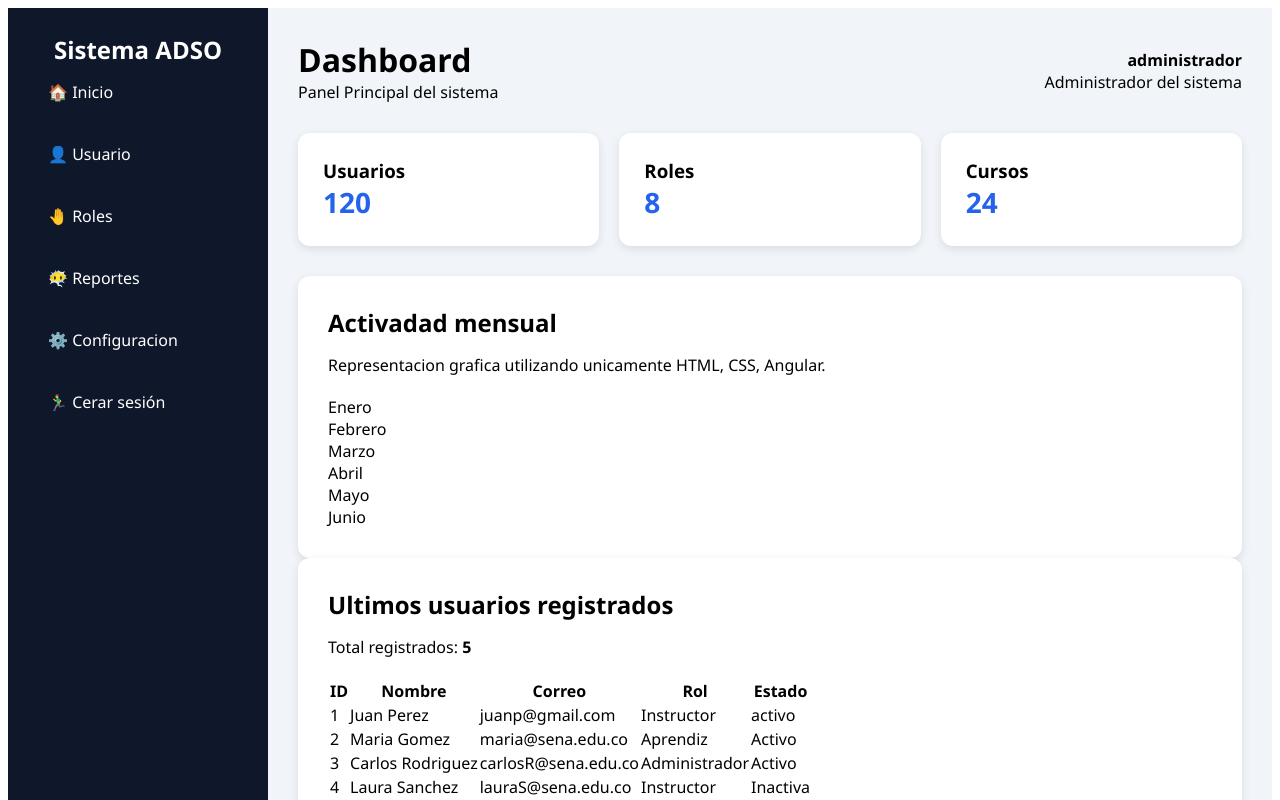
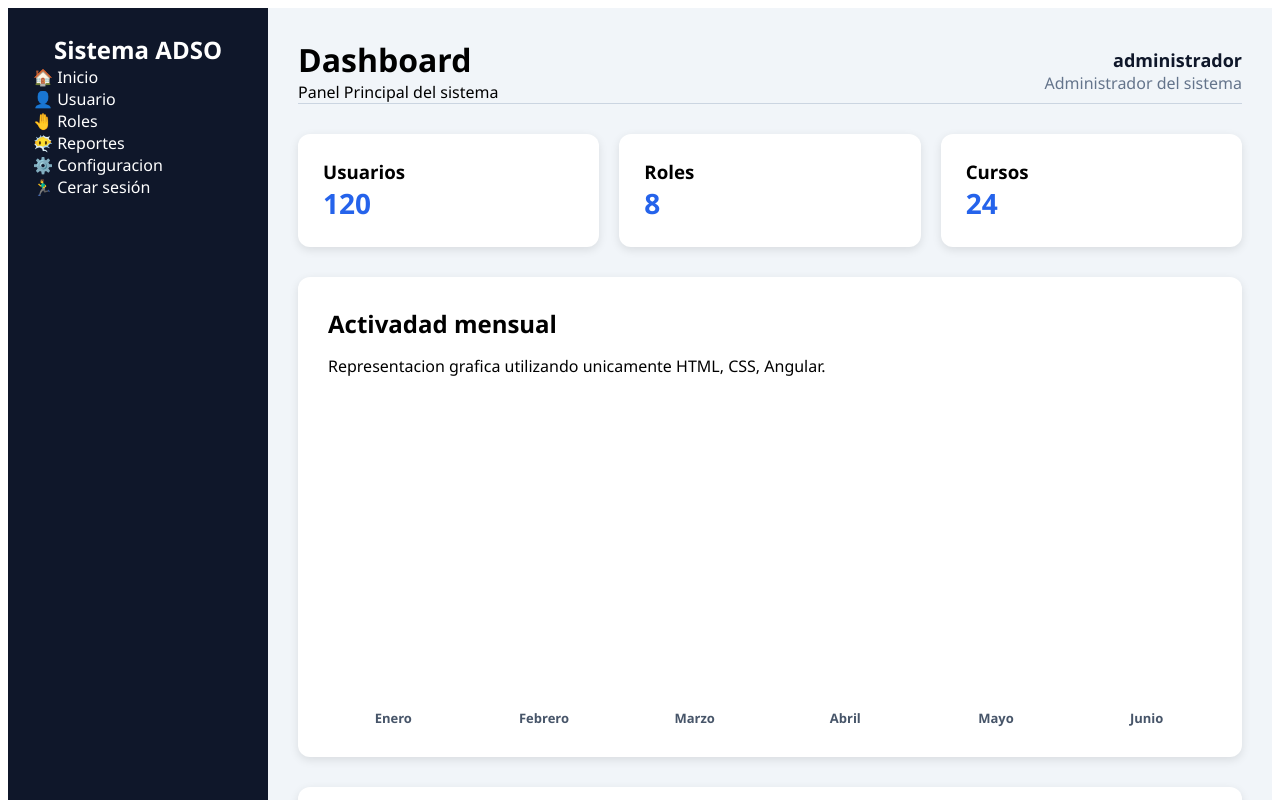
Before and after one commit to BryanAlexander-Reyes/frontend_proyecto, an Angular app: page /dashboard in a window 1280 px wide. Shown: the top 800 px of the page. Built offline with nearby package versions, Linux system fonts and the light colour scheme.

Commit message:
se genera css del dashborad

```diff
--- a/src/app/pages/dashboard/dashboard.css
+++ b/src/app/pages/dashboard/dashboard.css
@@ -27,16 +27,16 @@
 }
 
 .sidebar li{
-    padding: 15px;
-    margin-bottom: 10px;
-    border-radius: 8px;
-    cursor: pointer;
+    display: flex;
+    align-items: center;
+    gap:10px;
     transition: .3s;
+
 }
 
 .sidebarli:hover{
-    background: #1e293b;
-
+    background: #2563eb;
+    padding-left: 25px;
 }
 
 .content{
@@ -49,11 +49,21 @@
     justify-content: space-between;
     align-items: center;
     margin-bottom: 30px;
+    border-bottom: 1px solid #cbd5e1;
 }
 .user-info{
     display: flex;
     flex-direction: column;
     text-align: right;
+}
+
+.user-info strong{
+    color: #0f172a;
+    font-size: 18px;
+}
+
+.user-info span{
+    color:#64748b;
 }
 
 /* tarjetas */
@@ -70,10 +80,14 @@
     padding:25px;
     border-radius: 12px;
     box-shadow: 0 3px 10px rgba(0, 0, 0, .1);
+    transition: .3s;
+    cursor: pointer;
+    border-left: 6px #2563eb;
 }
 
 .car h3{
     margin-bottom: 10px;
+    color: #474569;
 }
 
 .card p{
@@ -81,12 +95,17 @@
     font-weight: bold;
     color:#2563eb;
 }
+.card:hover{
+    transform: translateY(-6px);
+    box-shadow: 0 12px 25px rgba(0, 0, 0, .18);
+}
 
 .workspace{
     background: white;
     padding: 30px;
     border-radius: 12px;
     box-shadow: 0 3px 10px rgba(0, 0, 0, .1);
+    margin-bottom: 30px;
 }
 
 .workspace h2{
@@ -104,8 +123,76 @@ button{
     background: #3b73ec;
     color: white;
     cursor:pointer;
+    font-size: 15px;
+    transition: .3s;
 }
 
 button:hover{
     background: #1d4ed8;
+    transform: translateY(-2px);
 }
+
+.chart{
+    height: 320px;
+    display: flex;
+    justify-content: space-around;
+    align-items: flex-end;
+    gap:20px;
+    margin-top: 30px;
+}
+
+.bar-container{
+    display: flex;
+    flex-direction: column;
+    align-items: center;
+    width: 60px;
+
+}
+
+.bar{
+    width:45px;
+    background: linear-gradient(to top, #2563eb, #60a5fa);
+    border-radius: 8px 8px 0 0;
+    transition: .5s;
+    animation: crecer 1s ease;
+
+}
+
+.bar-container span{
+    margin-top: 15px;
+    font-size: 13px;
+    font-weight: bold;
+    color: #475569
+}
+
+@keyframes crecer{
+    from{
+        height: 0;
+    }
+}
+
+table{
+    width: 100%;
+    border-collapse: collapse;
+    margin-top: 25px;
+
+}
+
+thead{
+    background: #2563eb;
+    color:white;
+}
+
+th,td{
+    padding: 14px;
+    text-align: left;
+    border-bottom: 1px solid #e2e8f0;
+}
+
+tbody tr{
+    transition: 0.3s;
+}
+
+tbody tr:hover{
+    background: #eff6ff;
+}
```
